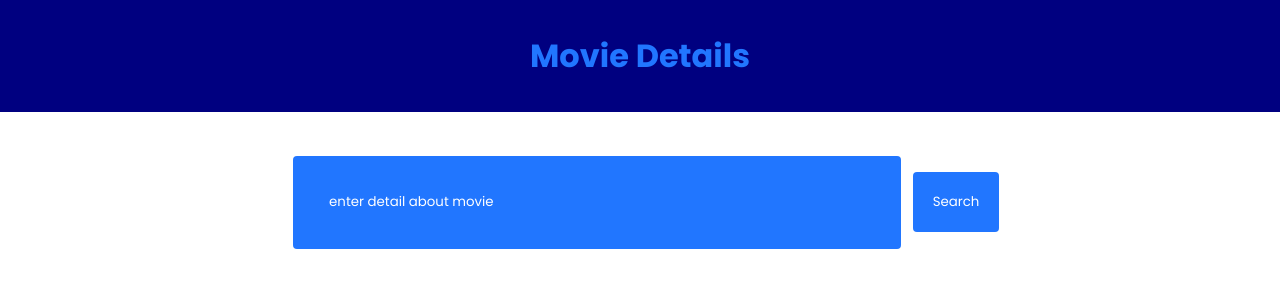
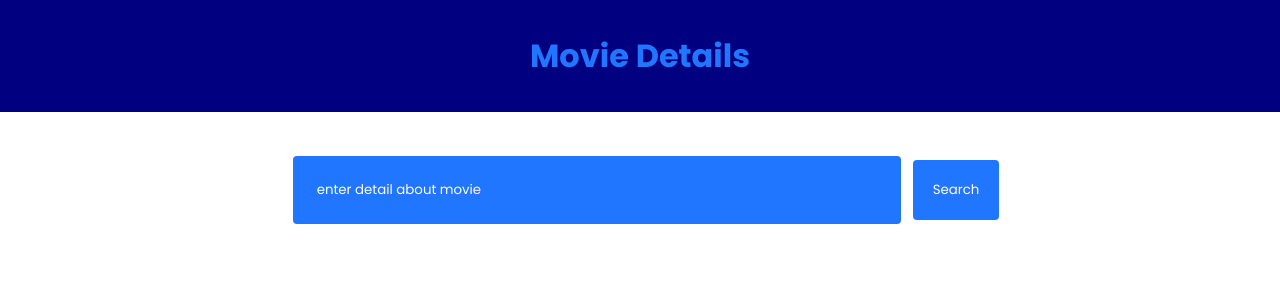
Before and after one commit to Aman-Dangol/Movie-details-react, a React (Vite) app: page / in a window 1280 px wide. Shown: the top 300 px of the page. Built offline with nearby package versions, Linux system fonts and the light colour scheme.

Commit message:
final commit

```diff
--- a/src/App.jsx
+++ b/src/App.jsx
@@ -1,5 +1,6 @@
 import Header from "./components/Header";
 import Form from "./components/Form";
+import Movies from "./components/MovieList";
 import { useState } from "react";
 function App() {
   const [data, setData] = useState("");
@@ -7,6 +8,7 @@ function App() {
     <>
       <Header></Header>
       <Form setData={setData}></Form>
+      {data ? <Movies data={data.description}></Movies> : ""}
     </>
   );
 }
--- a/src/components/Header.jsx
+++ b/src/components/Header.jsx
@@ -1,5 +1,5 @@
 import styles from "../css_modules/header.module.css";
 
 export default function Header() {
-  return <h1>Movie Details</h1>;
+  return <h1 className={styles.header} >Movie Details</h1>;
 }
--- a/src/css_modules/form.module.css
+++ b/src/css_modules/form.module.css
@@ -10,7 +10,7 @@ form {
 
 form > input {
   margin: 12px;
-  padding: 3%;
+  padding: 1.5rem;
   outline: none;
   border: none;
   width: 50%;
--- a/src/css_modules/header.module.css
+++ b/src/css_modules/header.module.css
@@ -1,5 +1,5 @@
 @import url(./global.css);
-h1 {
+.header {
   text-align: center;
   background-color: #000080;
   color: #2176ff;
```
